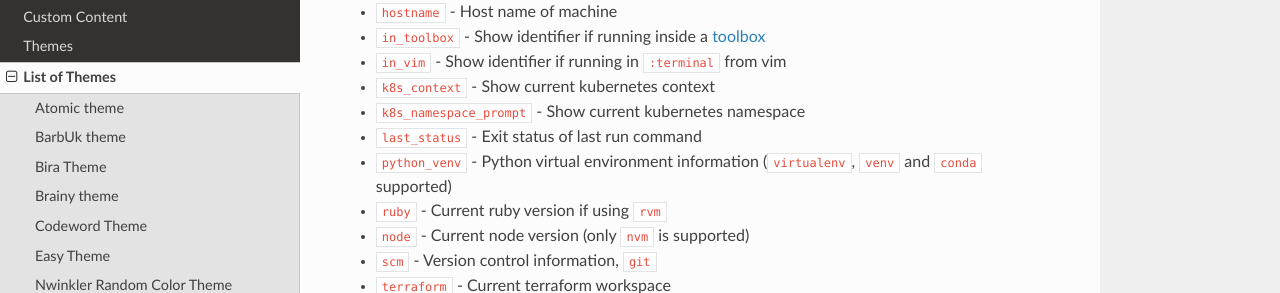
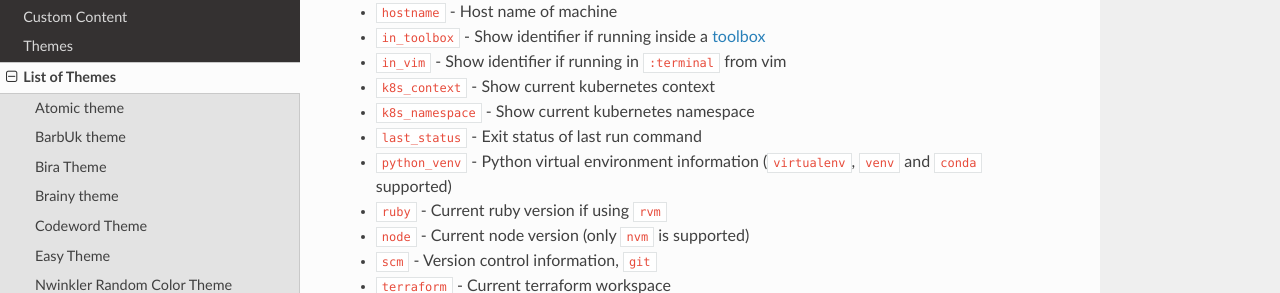
Before and after one commit to Bash-it/bash-it, a Sphinx documentation site: the page built from docs/themes-list/powerline-base.rst, in a window 1280 px wide and 900 px high, scrolled down 1638 px. Shown: the part 154-447 px from the top of the window. Built offline with Sphinx 7.4.7 and the Read the Docs theme 2.0.0, drawn with Linux system fonts in a browser that asks for light colours.

```diff
--- a/docs/themes-list/powerline-base.rst
+++ b/docs/themes-list/powerline-base.rst
@@ -75,7 +75,7 @@ The contents of the prompt can be "reordered", all the "segments" (every piece o
 * ``in_toolbox`` - Show identifier if running inside a `toolbox <https://github.com/containers/toolbox>`_
 * ``in_vim`` - Show identifier if running in ``:terminal`` from vim
 * ``k8s_context`` - Show current kubernetes context
-* ``k8s_namespace_prompt`` - Show current kubernetes namespace
+* ``k8s_namespace`` - Show current kubernetes namespace
 * ``last_status`` - Exit status of last run command
 * ``python_venv`` - Python virtual environment information (\ ``virtualenv``\ , ``venv``
   and ``conda`` supported)
```
